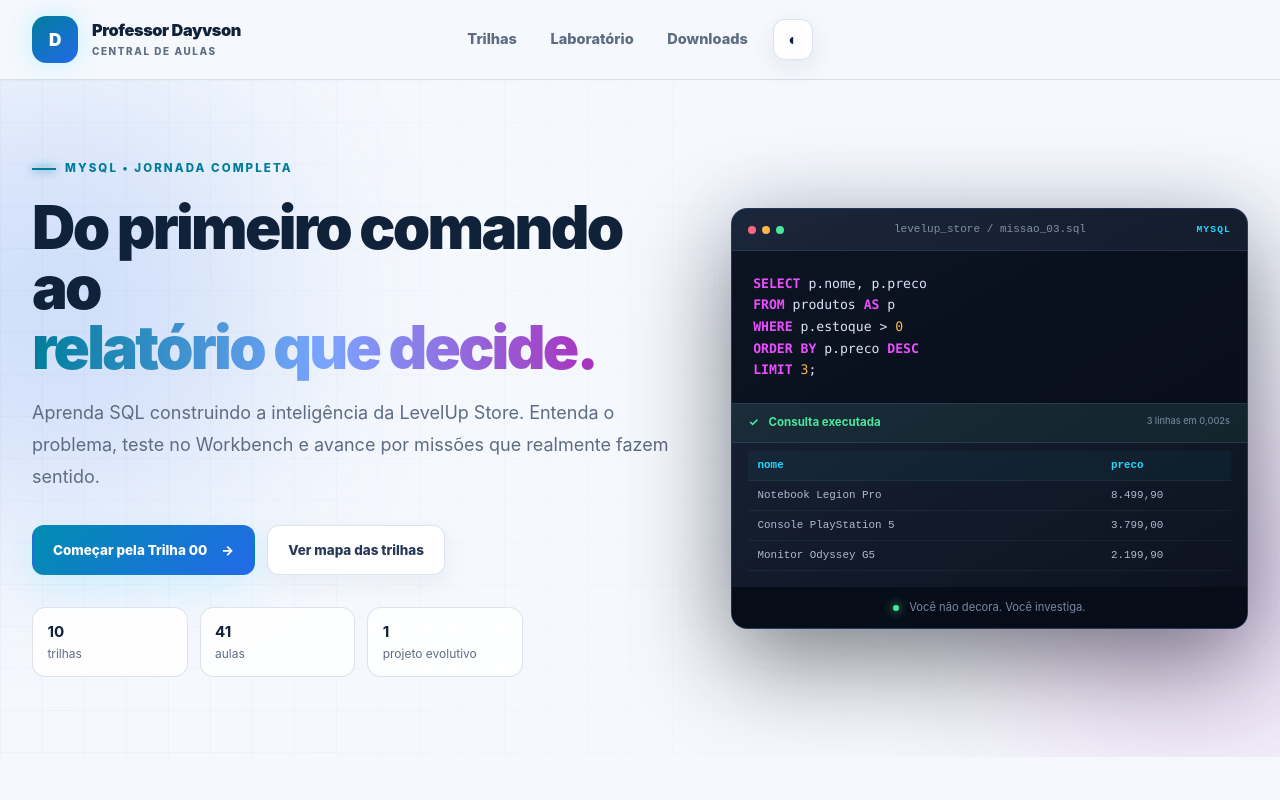
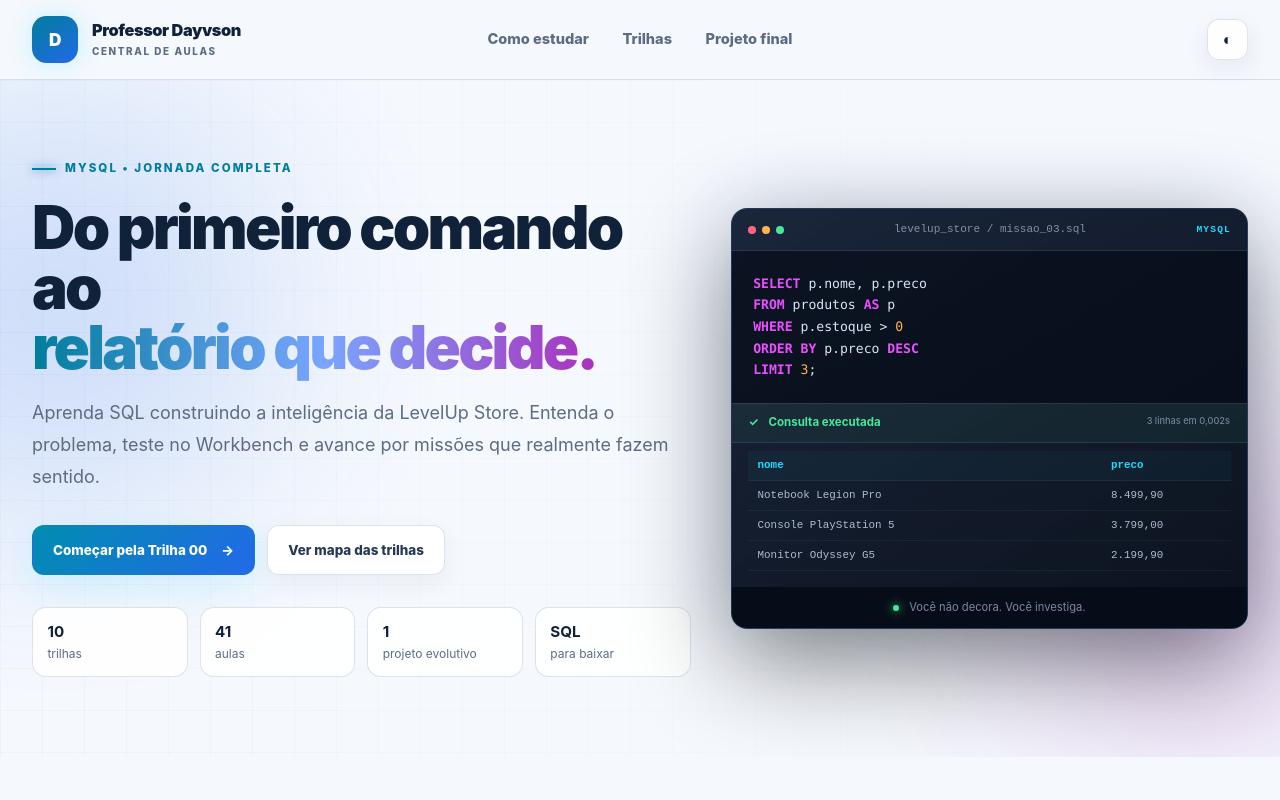
Before and after one commit to Dayvsonipa/trilha-sql, a Next.js app: page / in a window 1280 px wide. Shown: the top 800 px of the page. Built offline with nearby package versions, Linux system fonts and the light colour scheme.

Commit message:
Alinhar cabeçalho e hero da página inicial

```diff
--- a/app/page.tsx
+++ b/app/page.tsx
@@ -21,18 +21,16 @@
     <main className="home-page">
       <a className="skip-link" href="#conteudo">Pular para o conteúdo</a>
       <header className="site-header">
-        <Link className="brand" href="/" aria-label="Página inicial">
+        <Link className="brand" href="/" aria-label="Página inicial do Professor Dayvson">
           <span className="brand-mark">D</span>
           <span><strong>Professor Dayvson</strong><small>Central de Aulas</small></span>
         </Link>
-        <div className="header-actions">
-          <nav aria-label="Navegação principal">
-            <a href="#trilhas">Trilhas</a>
-            <Link href="/trilhas/select">Laboratório</Link>
-            <a href="#downloads">Downloads</a>
-          </nav>
-          <ThemeSwitch />
-        </div>
+        <nav aria-label="Navegação principal">
+          <a href="#como-estudar">Como estudar</a>
+          <a href="#trilhas">Trilhas</a>
+          <Link href="/trilhas/projeto-final">Projeto final</Link>
+        </nav>
+        <ThemeSwitch />
       </header>
 
       <section className="hero" id="conteudo">
@@ -53,6 +51,7 @@
             <span><strong>10</strong> trilhas</span>
             <span><strong>41</strong> aulas</span>
             <span><strong>1</strong> projeto evolutivo</span>
+            <span><strong>SQL</strong> para baixar</span>
           </div>
         </div>
 
@@ -94,7 +93,7 @@
         <p className="prototype-note"><span>●</span> Todas as 10 trilhas estão completas e conectadas em sequência.</p>
       </section>
 
-      <section className="section method-section">
+      <section className="section method-section" id="como-estudar">
         <div className="section-heading compact">
           <div><span className="section-kicker">APRENDER FAZENDO</span><h2>SQL ganha sentido quando resolve algo.</h2></div>
         </div>
```
